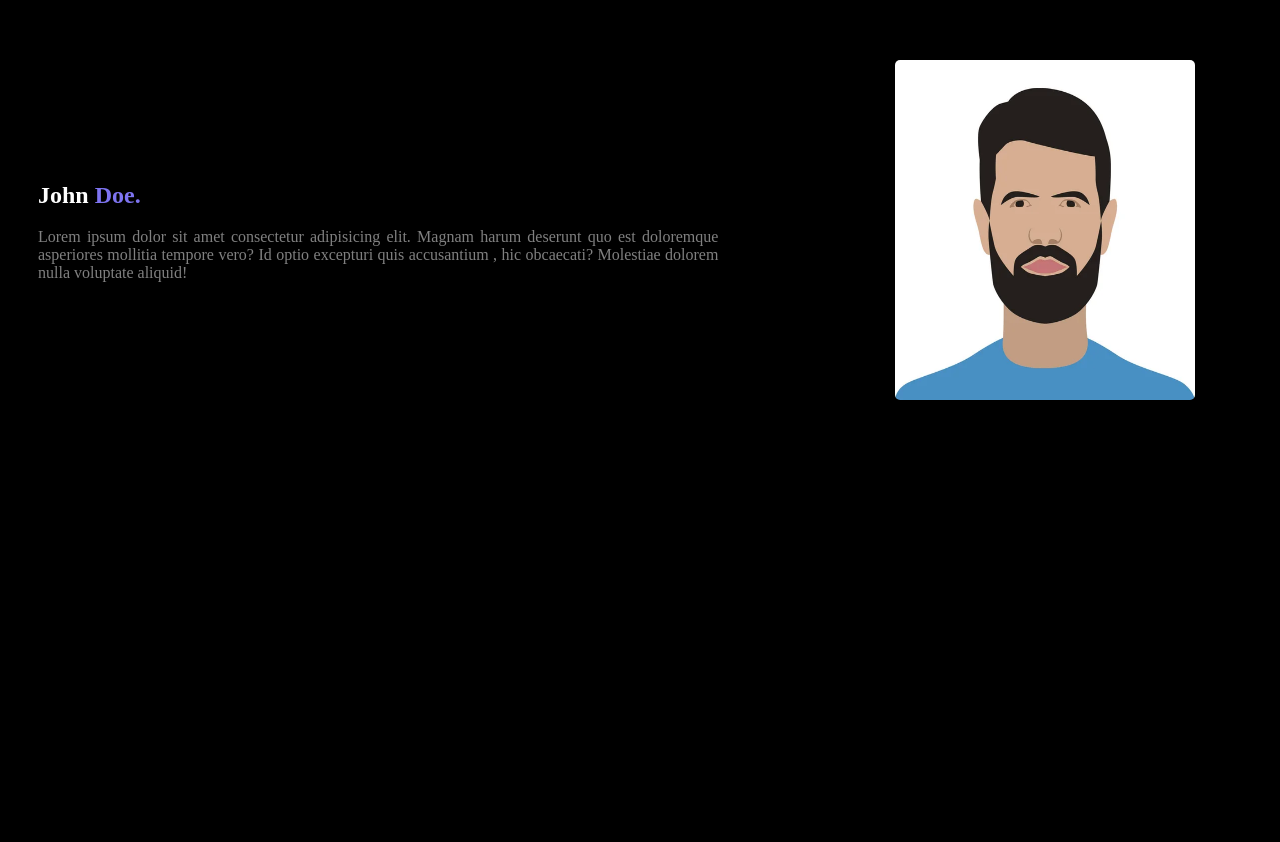
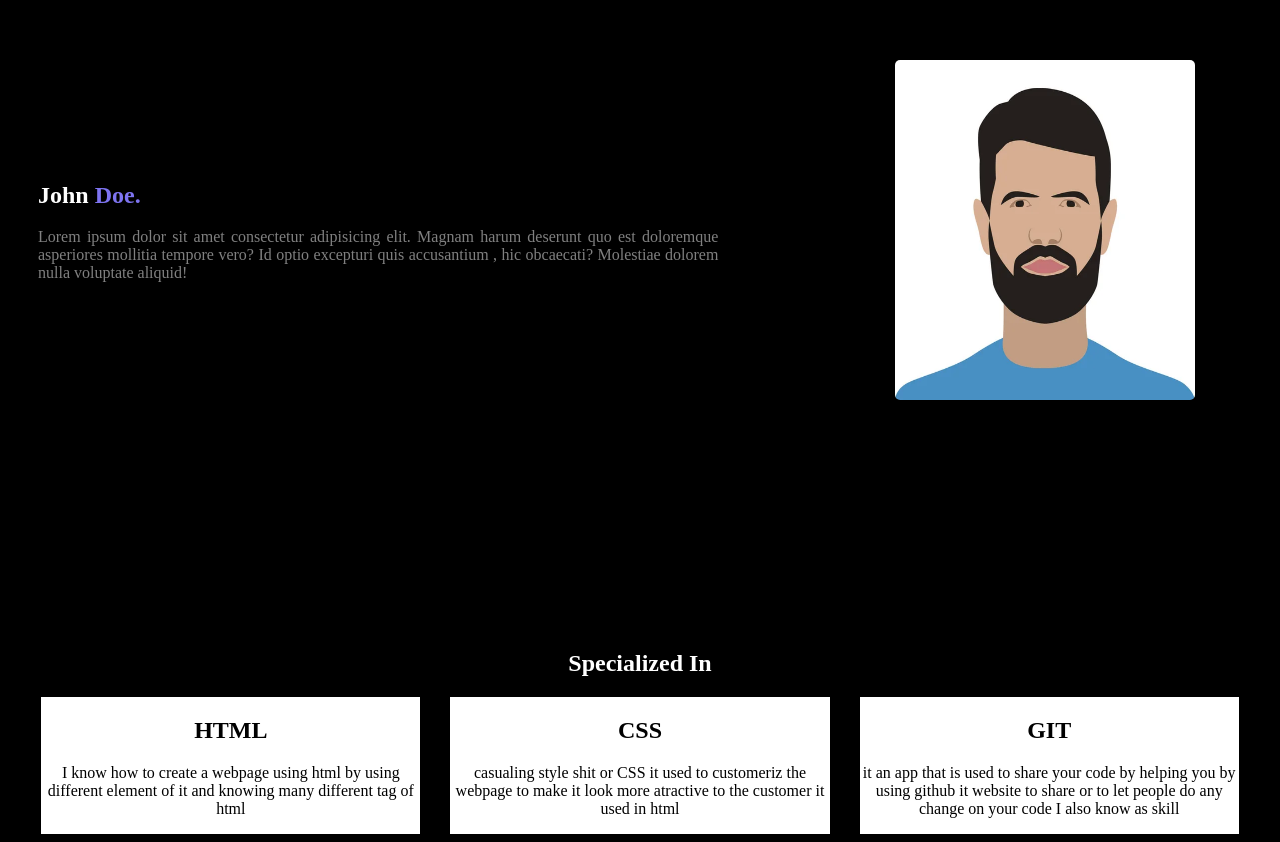
Before and after one commit to BLESSI-K/tta--portfolio--Version-1, a plain HTML site: page index.html in a window 1280 px wide. Shown: the part 178-1020 px from the top of the page. Before the commit the page ends 816 px from the top, so only its background shows below. Drawn offline with Linux system fonts and the light colour scheme.

Commit message:
chore; add the second section of our portfolio

```diff
--- a/index.html
+++ b/index.html
@@ -40,6 +40,19 @@
             .div-2 img{
                 border-radius:5px;
             }
+            #skills-section{
+                text-align: center;
+            }
+            .skill-container{
+                display: flex;
+                justify-content: center;
+            }
+            .skill-card{
+                background-color: #fff;
+                color: black;
+                width: 30%;
+                margin: auto 15px;
+            }
         </style>
 
     </head>
@@ -62,5 +75,30 @@
              </div>
              </div>
         </section>
+       <section id="skills-section">
+        <h1> Specialized In</h1>
+            <div class="skill-container">
+                <div class="skill-card skill-1">
+                    <h2> HTML</h2>
+                    <p> I know how to create a webpage using html
+                        by using different element of it and knowing
+                        many different tag of html
+                    </p>
+                </div>
+                <div class="skill-card skill-2">
+                    <h2> CSS</h2>
+                    <p>casualing style shit or CSS it used to customeriz the webpage
+                        to make it look more atractive  to the customer it used in html</p>
+                </div>
+                <div class="skill-card skill-3">
+                  <h2> GIT</h2>
+                  <p> it an app that is used to share your code by helping you by using github
+                    it website to share or to let people do any change on your code I also know
+                    as skill
+                  </p>
+                </div>
+             </div>
+
+       </section>
     </body>
 </html>
```
Also changed, not shown: inde.html (added).
